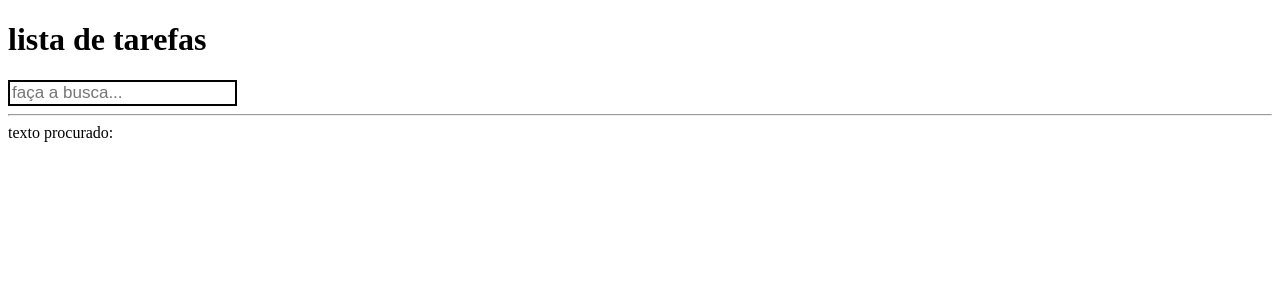
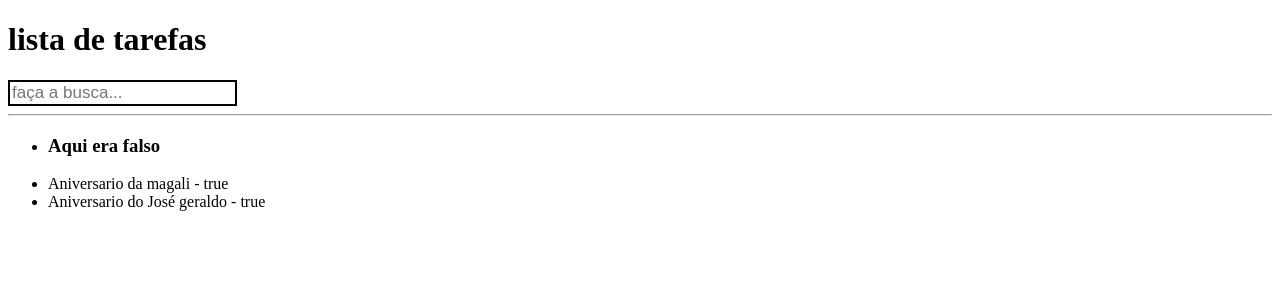
Before and after one commit to nelcael07/Projeto_curso_react, a React (Create React App) app in the folder react1/: page / in a window 1280 px wide. Shown: the top 300 px of the page. Built offline with nearby package versions, Linux system fonts and the light colour scheme.

Commit message:
Utilizando array em react
Mostra as propriedades para se utilizar um array em react.

```diff
--- a/react1/public/index.html
+++ b/react1/public/index.html
@@ -10,6 +10,7 @@
       content="Web site created using create-react-app"
     />
     <title>Projeto Curso React </title>
+
   </head>
   <body>
       <div id="root"></div>
--- a/react1/src/App.js
+++ b/react1/src/App.js
@@ -3,10 +3,20 @@ import logo from './logo.svg';
 import './App.css';
 import styled from 'styled-components';
 import SearchBox from './components/searchBox'
-
 function App() {
 
-  const [textoAtual,setTextoAtual] = useState('')
+  const [textoAtual,setTextoAtual] = useState('');
+
+  const[list,setList] = useState([]);
+
+  useEffect(()=>{
+    setList([
+      {title:'comprar o bolo', done:false},
+      {title:'Aniversario da magali', done:true},
+      {title:'Aniversario do José geraldo', done:true}
+    ])
+  },[])
+
   function handleSearchInput(novoTexto) {
     setTextoAtual(novoTexto);
   }
@@ -20,7 +30,23 @@ function App() {
        ></SearchBox>
        <hr></hr>
 
-       texto procurado: {textoAtual}
+       {/* exibição de listas */}
+       {/* aqui é feito uma condição para ver se o item.done é falso ou true */}
+
+       <ul>
+        {list.map((item, index)=>(
+          <li key={index}>
+            {item.done &&
+              <div>{item.title} - {item.done.toString()}</div>
+            }
+            { !item.done &&
+              <h3>Aqui era falso</h3>
+            }
+          </li>
+        ))}
+       </ul>
+
+
       </>
   );
 }
--- a/react1/src/components/searchBox.js
+++ b/react1/src/components/searchBox.js
@@ -12,7 +12,9 @@ function SearchBox(props) {
 
     const[texto, setTexto] = useState('');
     useEffect(()=>{
-        props. onChangetext(texto);
+        if (props.onChangetext) {
+            props.onChangetext(texto);
+        }
     },[texto])
     return(
         <>
```
